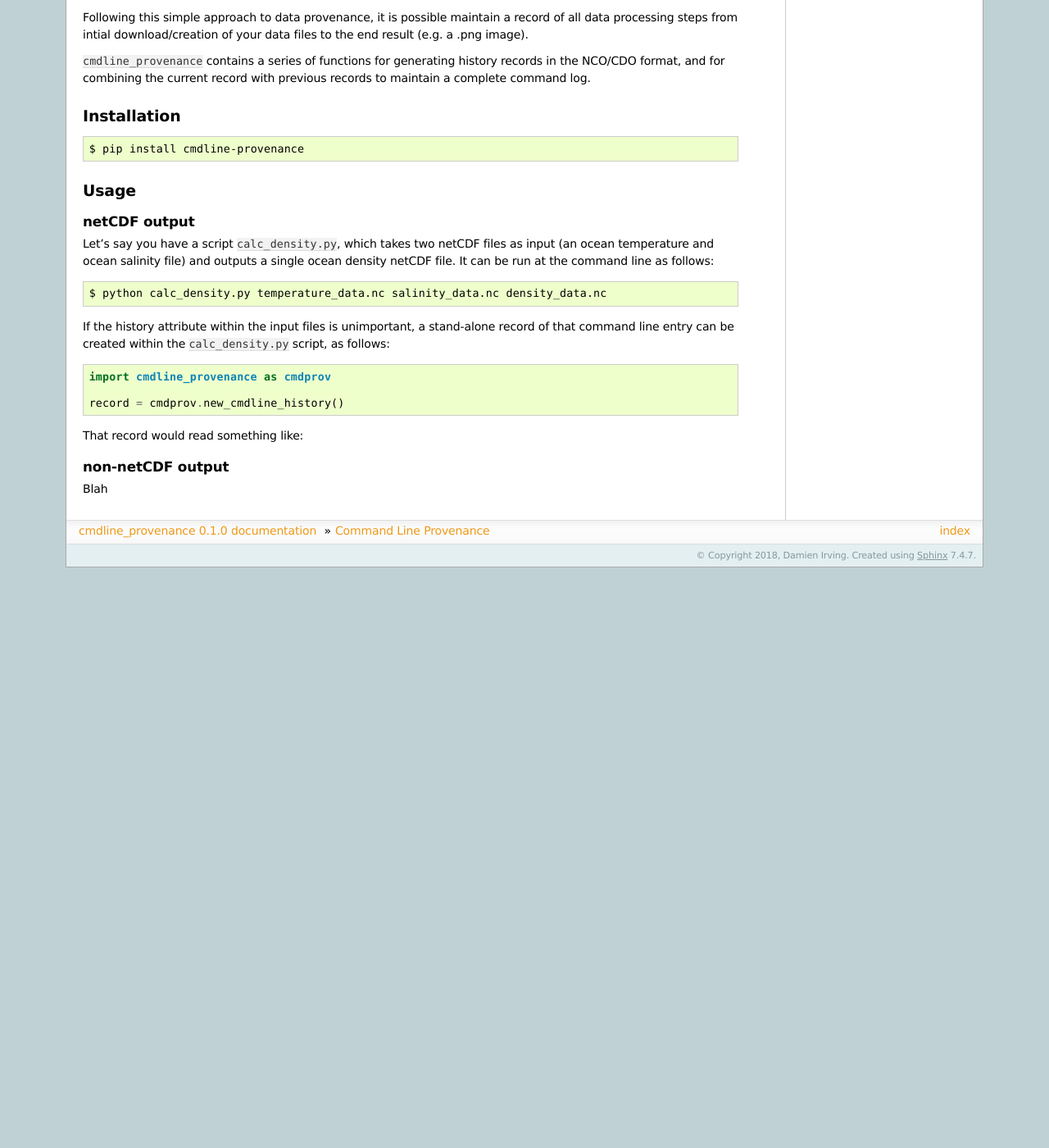
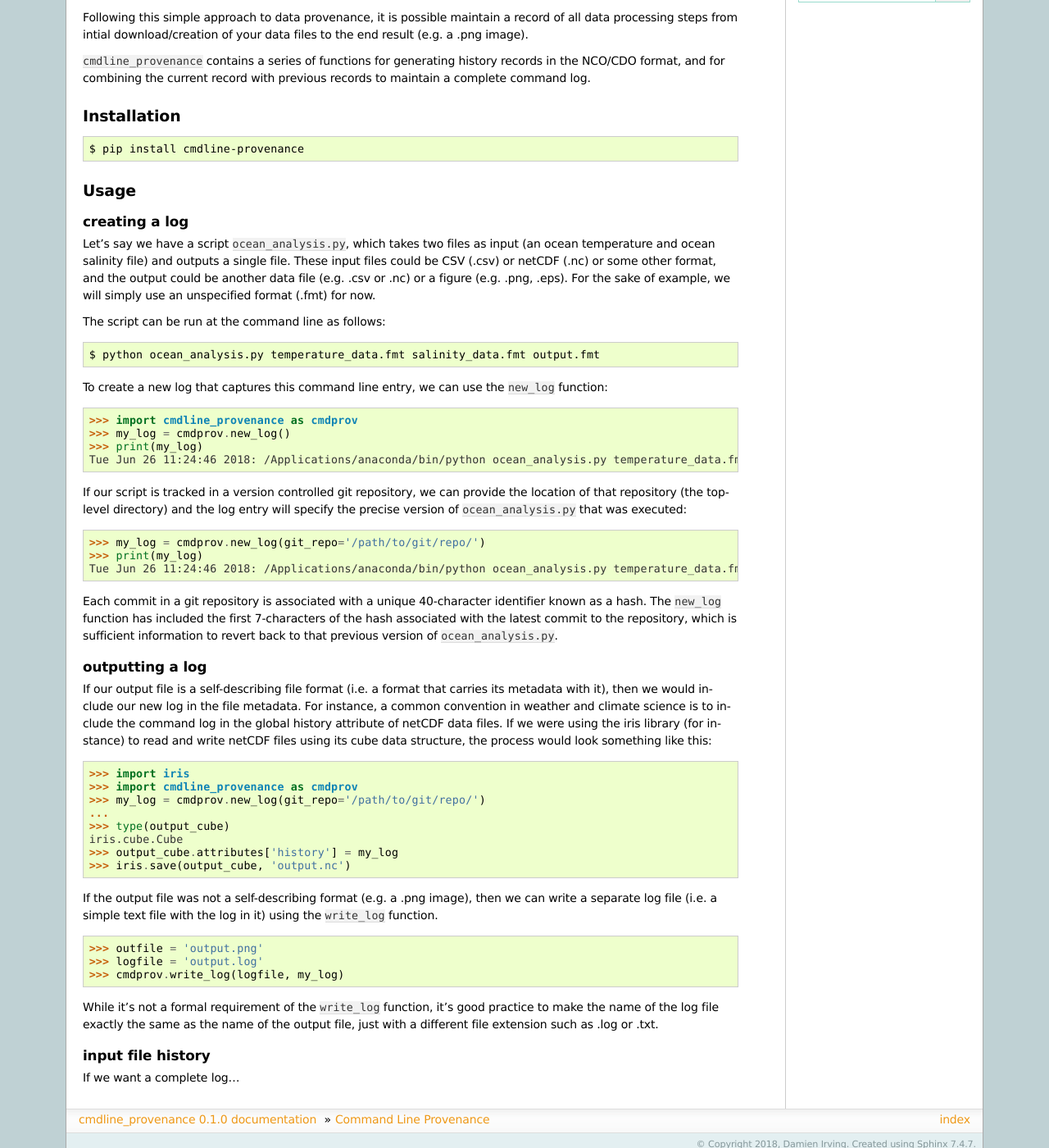
Before and after one commit to DamienIrving/cmdline_provenance, a Sphinx documentation site: the page built from docs/index.rst, in a window 1280 px wide and 1400 px high, scrolled down 349 px. Shown: the whole window at 82% size. Built offline with Sphinx 7.4.7, drawn with Linux system fonts in a browser that asks for light colours; before the commit the page ends 1041 px from its top, so only the background shows below that; some of the changed text lies outside the part shown.

Commit message:
More work on usage documentation

```diff
--- a/docs/index.rst
+++ b/docs/index.rst
@@ -41,33 +41,88 @@ Installation
 Usage
 -----
 
-netCDF output
-^^^^^^^^^^^^^^^^^
+creating a log
+^^^^^^^^^^^^^^
 
-Let's say you have a script ``calc_density.py``,
-which takes two netCDF files as input (an ocean temperature and ocean salinity file)
-and outputs a single ocean density netCDF file.
-It can be run at the command line as follows:
+Let's say we have a script ``ocean_analysis.py``,
+which takes two files as input (an ocean temperature and ocean salinity file)
+and outputs a single file.
+These input files could be CSV (.csv) or netCDF (.nc) or some other format,
+and the output could be another data file (e.g. .csv or .nc) or a figure (e.g. .png, .eps).
+For the sake of example, we will simply use an unspecified format (.fmt) for now.
+
+The script can be run at the command line as follows:
 
 .. code-block:: bash
 
-   $ python calc_density.py temperature_data.nc salinity_data.nc density_data.nc
+   $ python ocean_analysis.py temperature_data.fmt salinity_data.fmt output.fmt
 
 
-If the history attribute within the input files is unimportant,
-a stand-alone record of that command line entry can be created
-within the ``calc_density.py`` script, as follows:
+To create a new log that captures this command line entry,
+we can use the ``new_log`` function:
 
 .. code-block:: python
 
-   import cmdline_provenance as cmdprov
+   >>> import cmdline_provenance as cmdprov
+   >>> my_log = cmdprov.new_log()
+   >>> print(my_log)
+   Tue Jun 26 11:24:46 2018: /Applications/anaconda/bin/python ocean_analysis.py temperature_data.fmt salinity_data.fmt output.fmt
 
-   record = cmdprov.new_cmdline_history()
+If our script is tracked in a version controlled git repository,
+we can provide the location of that repository (the top-level directory)
+and the log entry will specify the precise version of ``ocean_analysis.py`` that was executed:
 
-That record would read something like:
+.. code-block:: python
+
+   >>> my_log = cmdprov.new_log(git_repo='/path/to/git/repo/')
+   >>> print(my_log)
+   Tue Jun 26 11:24:46 2018: /Applications/anaconda/bin/python ocean_analysis.py temperature_data.fmt salinity_data.fmt output.fmt (Git hash: 026301f)
 
 
-non-netCDF output
-^^^^^^^^^^^^^^^^^^^^^
+Each commit in a git repository is associated with a unique 40-character identifier known as a hash.
+The ``new_log`` function has included the first 7-characters
+of the hash associated with the latest commit to the repository,
+which is sufficient information to revert back to that previous version of ``ocean_analysis.py``.
 
-Blah
+
+outputting a log
+^^^^^^^^^^^^^^^^
+
+If our output file is a self-describing file format (i.e. a format that carries its metadata with it),
+then we would include our new log in the file metadata.
+For instance, a common convention in weather and climate science is to include the command log
+in the global history attribute of netCDF data files.
+If we were using the iris library (for instance)
+to read and write netCDF files using its cube data structure,
+the process would look something like this:
+
+.. code-block:: python
+
+   >>> import iris
+   >>> import cmdline_provenance as cmdprov
+   >>> my_log = cmdprov.new_log(git_repo='/path/to/git/repo/')
+   ...
+   >>> type(output_cube)
+   iris.cube.Cube
+   >>> output_cube.attributes['history'] = my_log
+   >>> iris.save(output_cube, 'output.nc')
+
+If the output file was not a self-describing format (e.g. a .png image),
+then we can write a separate log file (i.e. a simple text file with the log in it)
+using the ``write_log`` function.
+
+.. code-block:: python
+
+   >>> outfile = 'output.png'
+   >>> logfile = 'output.log'
+   >>> cmdprov.write_log(logfile, my_log)
+
+
+While it's not a formal requirement of the ``write_log`` function,
+it's good practice to make the name of the log file exactly the same as the name of the output file,
+just with a different file extension such as .log or .txt.
+
+input file history
+^^^^^^^^^^^^^^^^^^
+
+If we want a complete log...
```
Also changed, not shown: docs/rationale-behind-package.rst (deleted, +0 -7 lines).
